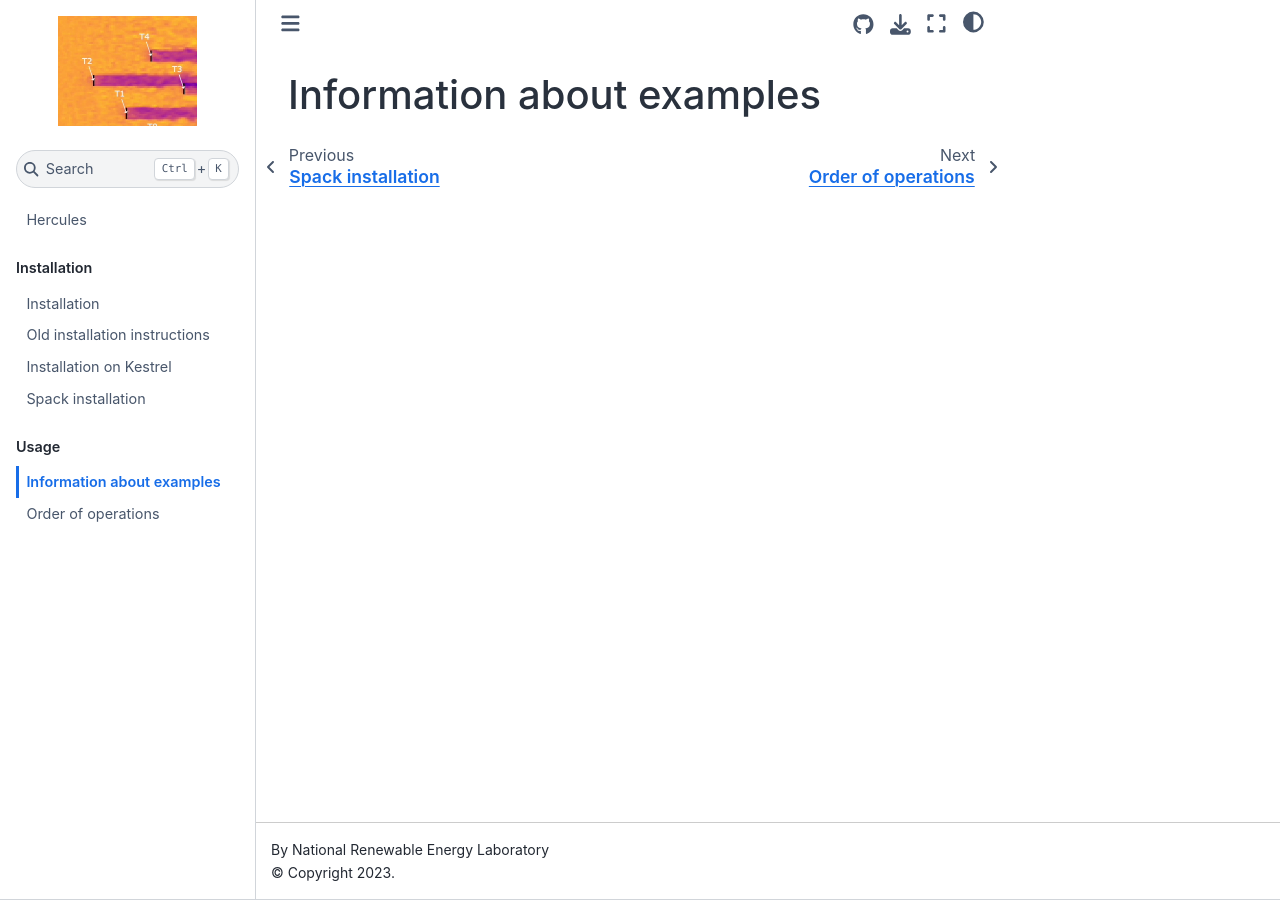
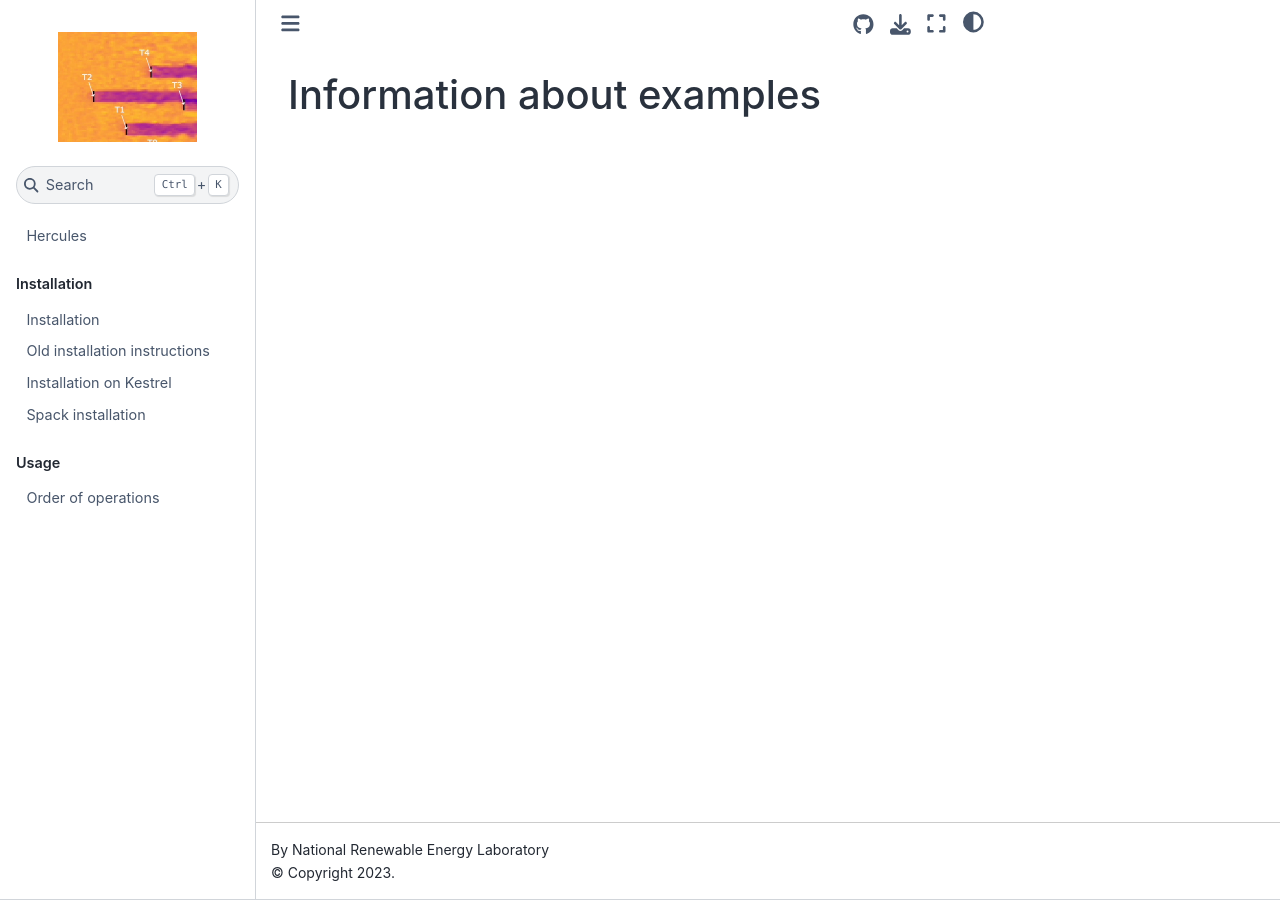
Before and after one commit to NREL/hercules, a Jupyter Book: the page built from docs/examples.md, in a window 1280 px wide. Built offline with Jupyter Book 1.0.4 settings and Sphinx 7.4.7 and the Sphinx Book theme 1.1.4, drawn with Linux system fonts in a browser that asks for light colours; pages that are not in the unit, such as notebooks, are missing from menus; some of the changed lines change nothing that is shown.

Commit message:
Reorganize docs toc to import example documentation

```diff
--- a/docs/_toc.yml
+++ b/docs/_toc.yml
@@ -12,5 +12,8 @@
     - file: install_spack
   - caption: Usage
     chapters:
-    - file: examples
     - file: order_of_op
+  - caption: Examples
+    chapters:
+    - file: examples_overview
+    - file: ../example_case_folders/06_amr_wind_standin_and_battery/README.md
```
